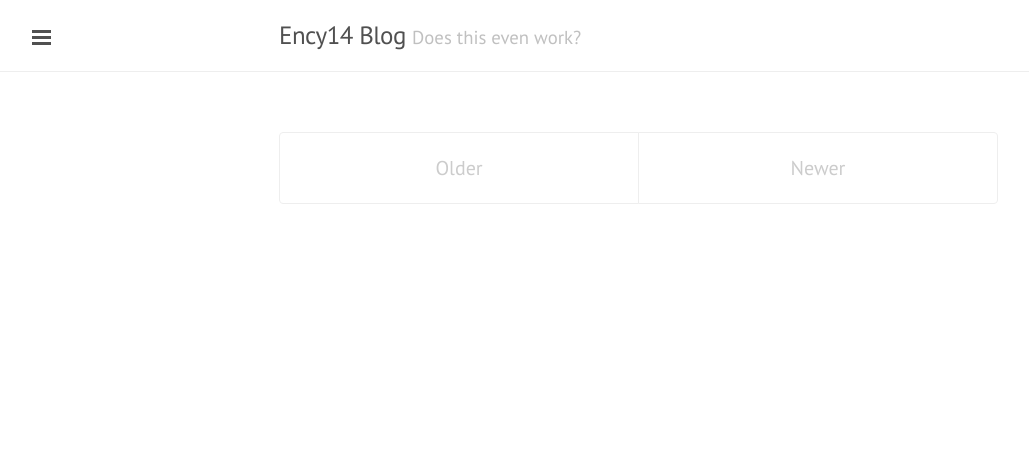
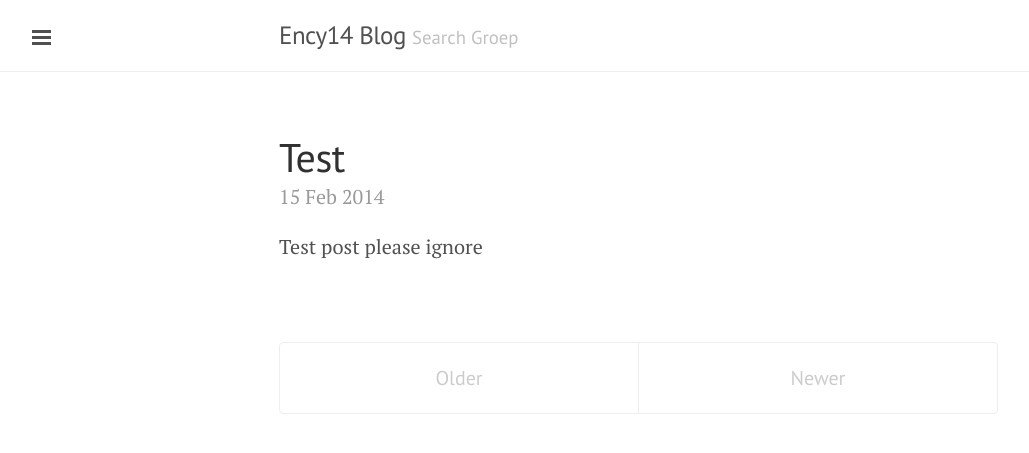
Before and after one commit to SarahDelarue/wimvanacker.github.io, a Jekyll site: the page built from index.html, in a window 1280 px wide. Shown: the top 453 px of the page, without its empty margins (1-1030 px from the left). Built offline with Jekyll 4.4.1, drawn with Linux system fonts in a browser that asks for light colours; Markdown is read by kramdown in place of the engine named in the settings; the list of posts is cut into pages by our own code; a file with an impossible date is left out.

Commit message:
Attempt functionality

```diff
--- a/_config.yml
+++ b/_config.yml
@@ -7,8 +7,8 @@ permalink:        pretty
 
 # Setup
 title:            Ency14 Blog
-tagline:          'Does this even work?'
-description:      'Testrun'
+tagline:          Search Groep
+description:      Ency14 Blog
 url:              http://wimvanacker.github.io
 
 author:
--- a/_includes/sidebar.html
+++ b/_includes/sidebar.html
@@ -25,9 +25,7 @@
       {% endif %}
     {% endfor %}
 
-    <a class="sidebar-nav-item" href="{{ site.github.repo }}/archive/v{{ site.version }}.zip">Download</a>
     <a class="sidebar-nav-item" href="{{ site.github.repo }}">GitHub project</a>
-    <span class="sidebar-nav-item">Currently v{{ site.version }}</span>
   </nav>
 
   <div class="sidebar-item">
--- /dev/null
+++ b/_posts/2014-02-15-test.md
@@ -0,0 +1 @@
+Test post please ignore
```
Also changed, not shown: _posts/2014-15-02-test.md (deleted, +0 -6 lines), 13 other files.
